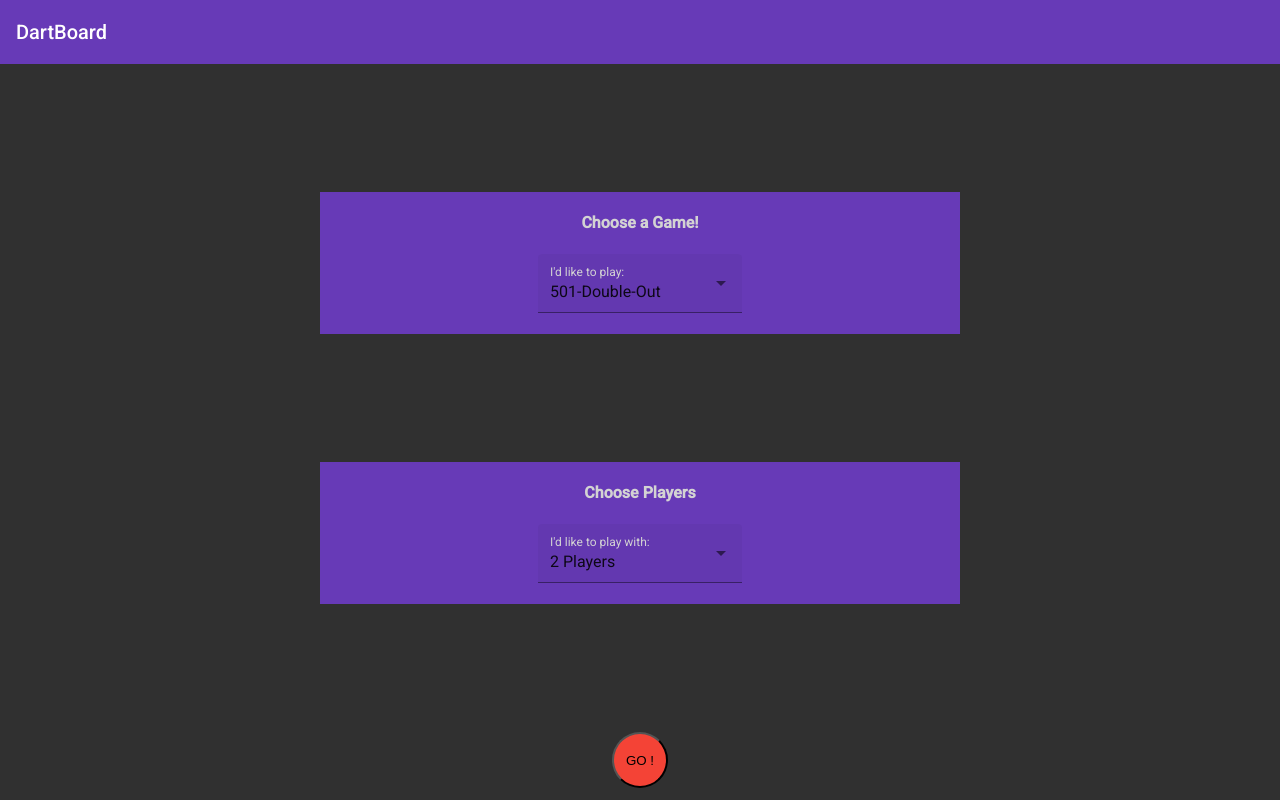
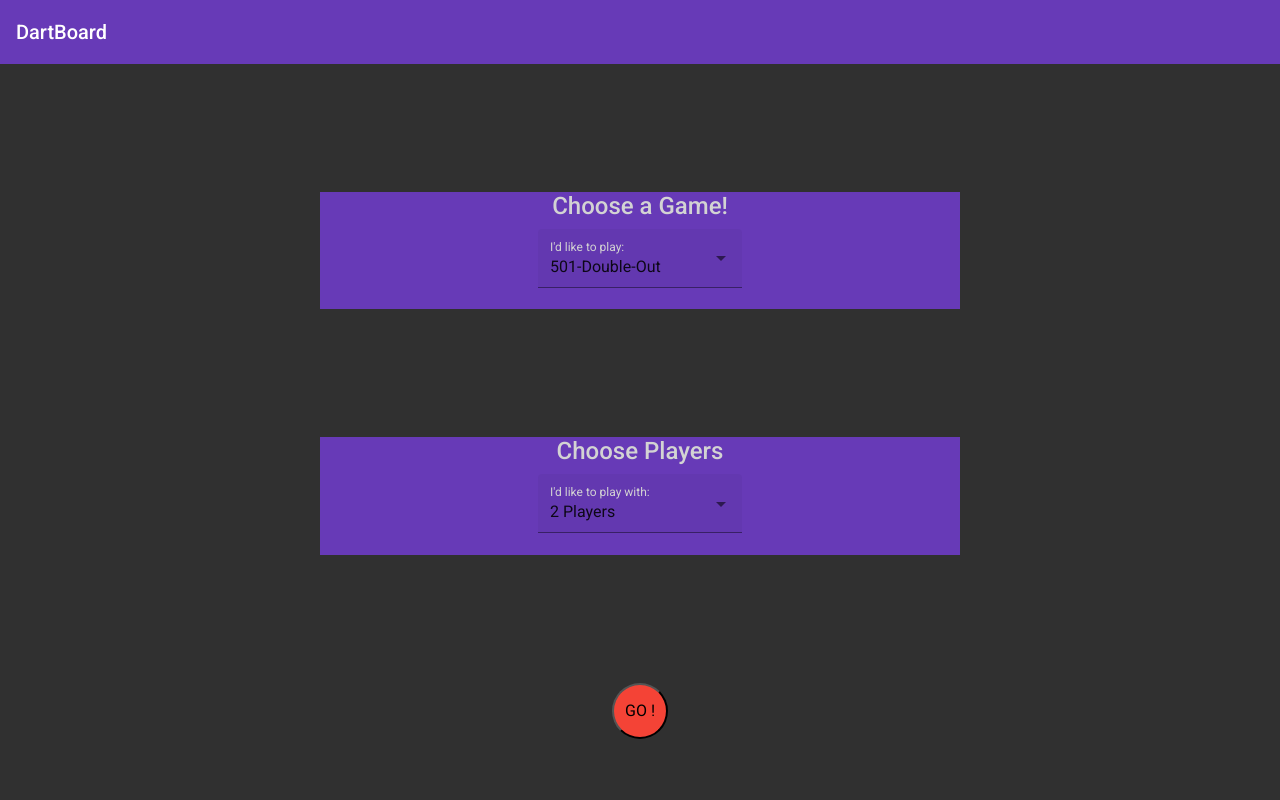
Before and after one commit to ric03/dart-board, an Angular app: page / in a window 1280 px wide. Built offline with nearby package versions, Linux system fonts and the light colour scheme.

Commit message:
feat: add bootstrap.scss

```diff
--- a/package.json
+++ b/package.json
@@ -21,6 +21,7 @@
     "@angular/platform-browser": "~13.2.0",
     "@angular/platform-browser-dynamic": "~13.2.0",
     "@angular/router": "~13.2.0",
+    "bootstrap": "^5.1.3",
     "rxjs": "~7.5.0",
     "tslib": "^2.3.0",
     "zone.js": "~0.11.4"
--- a/src/styles.scss
+++ b/src/styles.scss
@@ -1,3 +1,5 @@
+@import "node_modules/bootstrap/scss/bootstrap";
+
 html,
 body {
     height: 100%;
```
Also changed, not shown: 1 other file (tests, documents, lock files or other folders).
